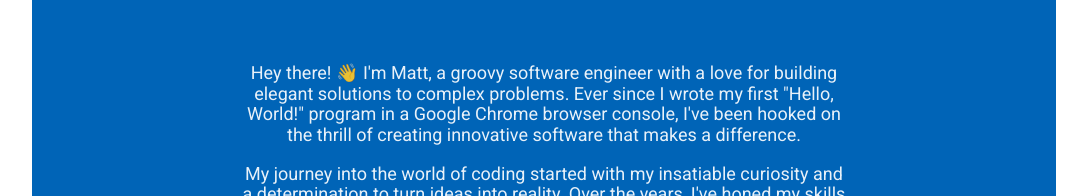
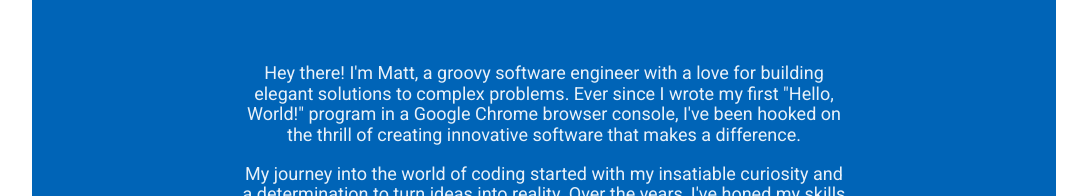
Before and after one commit to themellowpea/portfolio, a React (Create React App) app: page / in a window 1280 px wide. Shown: the part 705-901 px from the top of the page, without its empty margins (96-1183 px from the left). Built offline with nearby package versions, Linux system fonts and the light colour scheme.

Commit message:
04.19 -- remove emoji

```diff
--- a/src/AboutMe/AboutMe.js
+++ b/src/AboutMe/AboutMe.js
@@ -23,7 +23,7 @@ export default function AboutMe() {
 					<h3>Hi! I'm Matt, nice to meet you!</h3>
 					<p>
 					Hey there!
-					👋 I'm Matt, a groovy software
+					I'm Matt, a groovy software
 					engineer with a love for building elegant
 					solutions to complex problems. Ever since I
 					wrote my first "Hello, World!" program in a Google Chrome browser console,
```
